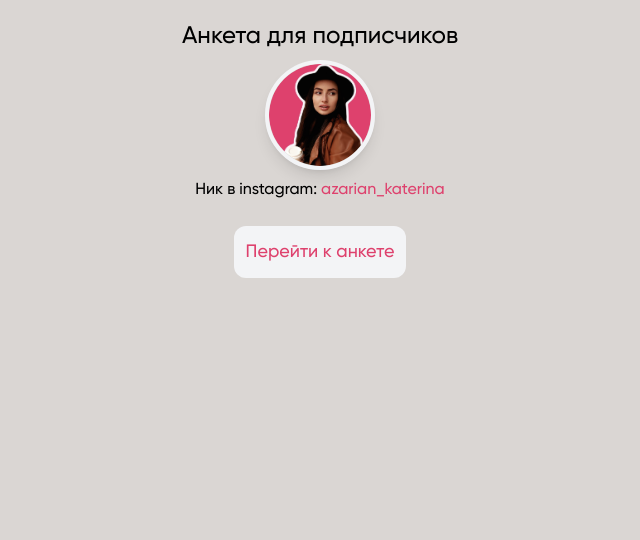
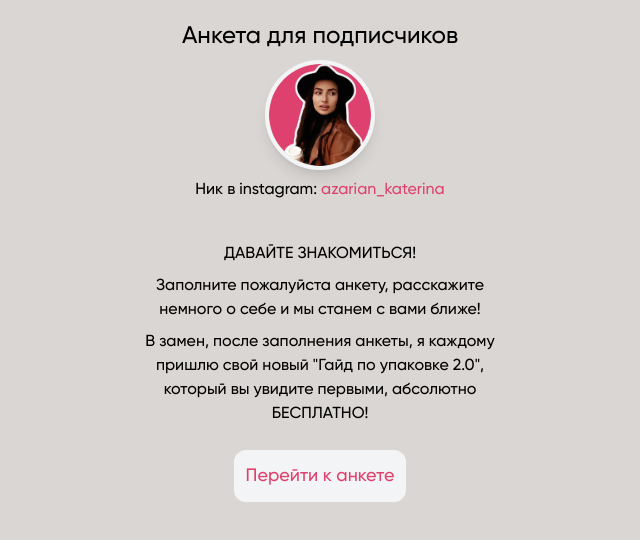
Before and after one commit to rikkaar/quiz, a React (Vite) app: page / in a window 1280 px wide. Shown: the top 540 px of the page, without its empty margins (320-960 px from the left). Built offline with nearby package versions, Linux system fonts and the light colour scheme.

Commit message:
добавил вопросы

```diff
--- a/src/components/Description.jsx
+++ b/src/components/Description.jsx
@@ -8,6 +8,11 @@ const Description = () => {
                 <img className={"border-4 border-gray-100 w-[110px] rounded-full shadow-lg cursor-pointer hover:border-gray-200 duration-150"} src={avatar} alt="Avatar"/>
             </div>
             <h2 className={'text-base text-center'}>Ник в instagram: <span className={'text-highlight'}>azarian_katerina</span></h2>
+            <div>
+                <p className='text-center mt-10 text-base font-medium max-w-[350px]'>ДАВАЙТЕ ЗНАКОМИТЬСЯ!</p>
+                <p className='text-center mt-2 text-base font-medium max-w-[350px]'>Заполните пожалуйста анкету, расскажите немного о себе и мы станем с вами ближе!</p>
+                <p className='text-center mt-2 text-base font-medium max-w-[350px]'>В замен, после заполнения анкеты, я каждому пришлю свой новый "Гайд по упаковке 2.0", который вы увидите первыми, абсолютно БЕСПЛАТНО!</p>
+            </div>
         </div>
     );
 };
--- a/src/pages/Main.jsx
+++ b/src/pages/Main.jsx
@@ -11,8 +11,6 @@ const Main = () => {
             <div className="flex justify-center items-center">
                 <div className="flex flex-col items-center gap-6">
                     <Description/>
-                    {/*<h1 className="text-center mt-10 text-2xl font-bold max-w-[350px]">Сюда по хорошему сделать бы небольшое описание</h1>*/}
-                    {/*<Link className={"text-highlight hover:scale-125 duration-200"} to={"quiz"}>Перейти к регистрации</Link>*/}
                     <button className={"bg-gray-100 p-3 rounded-xl text-highlight text-lg hover:scale-125 duration-200"} onClick={() => navigate('/quiz')}>Перейти к анкете</button>
                 </div>
             </div>
--- a/src/store/QuestionStore.jsx
+++ b/src/store/QuestionStore.jsx
@@ -14,7 +14,7 @@ export default class UserStore {
             },
             {
                 title: "Из Какого Вы города?",
-                variants: ["Москва", "Другое"],
+                variants: ["Москва", "Питер", "Казань", "Нижний Новгород", "Другое"],
                 field: "city",
             },
             {
@@ -36,7 +36,13 @@ export default class UserStore {
                 title: "Какой у Вас средний доход в месяц?",
                 variants: ["Не зарабатываю", "От 10.000-20.000", "От 20.000-40.000", "От 40.0000-60.000", "От 60.000-100.000", "Свыше 100.000"],
                 field: "salary"
-            }
+            },
+            {
+                title: "Что бы вы хотели изменить в своей жизни?",
+                placeholder: "Я бы хотел(а)..ю",
+                field: "goal",
+                validation: ["string"]
+            },
             // {
             //     title: "Как вас зовут?",
             //     placeholder: "Фио",
```
